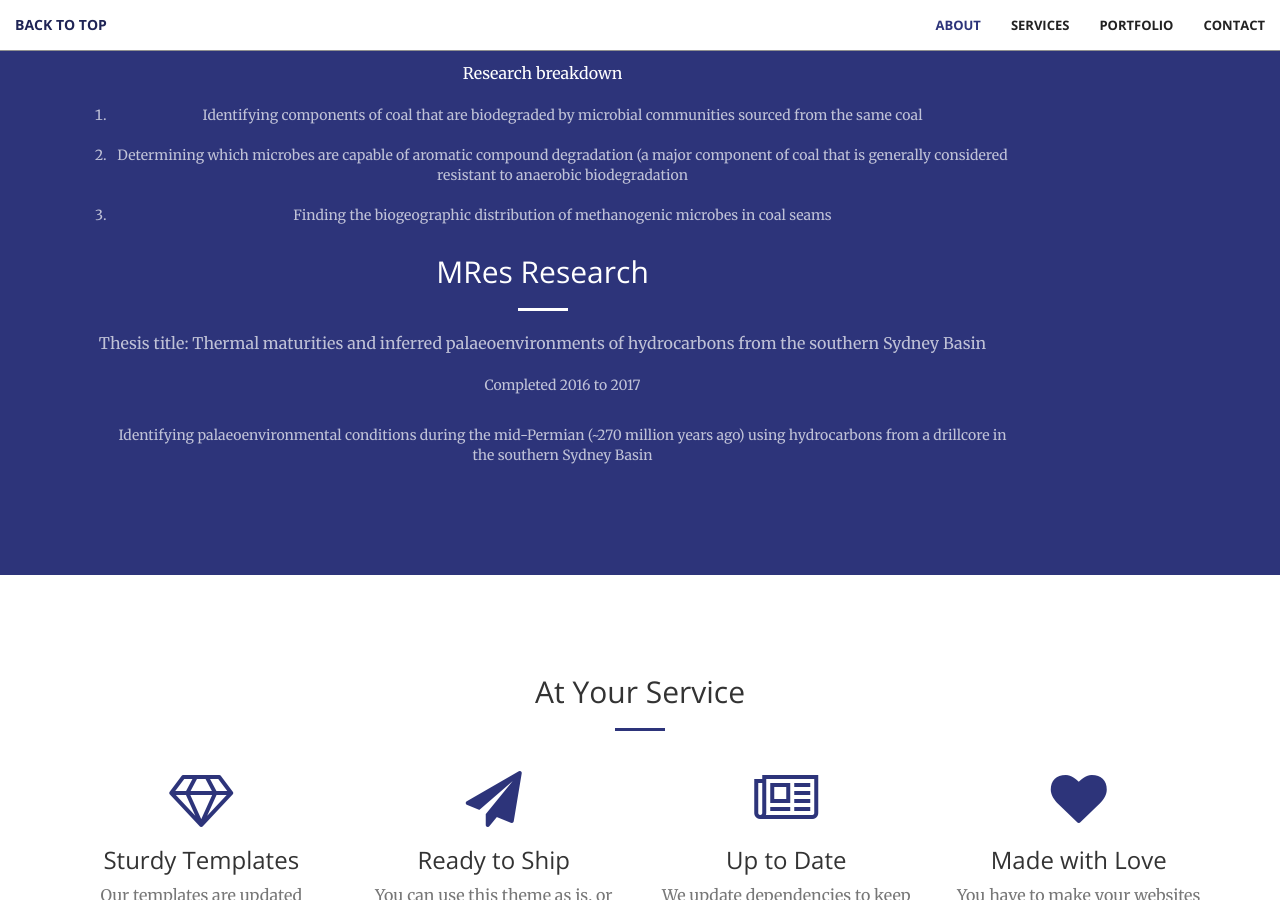
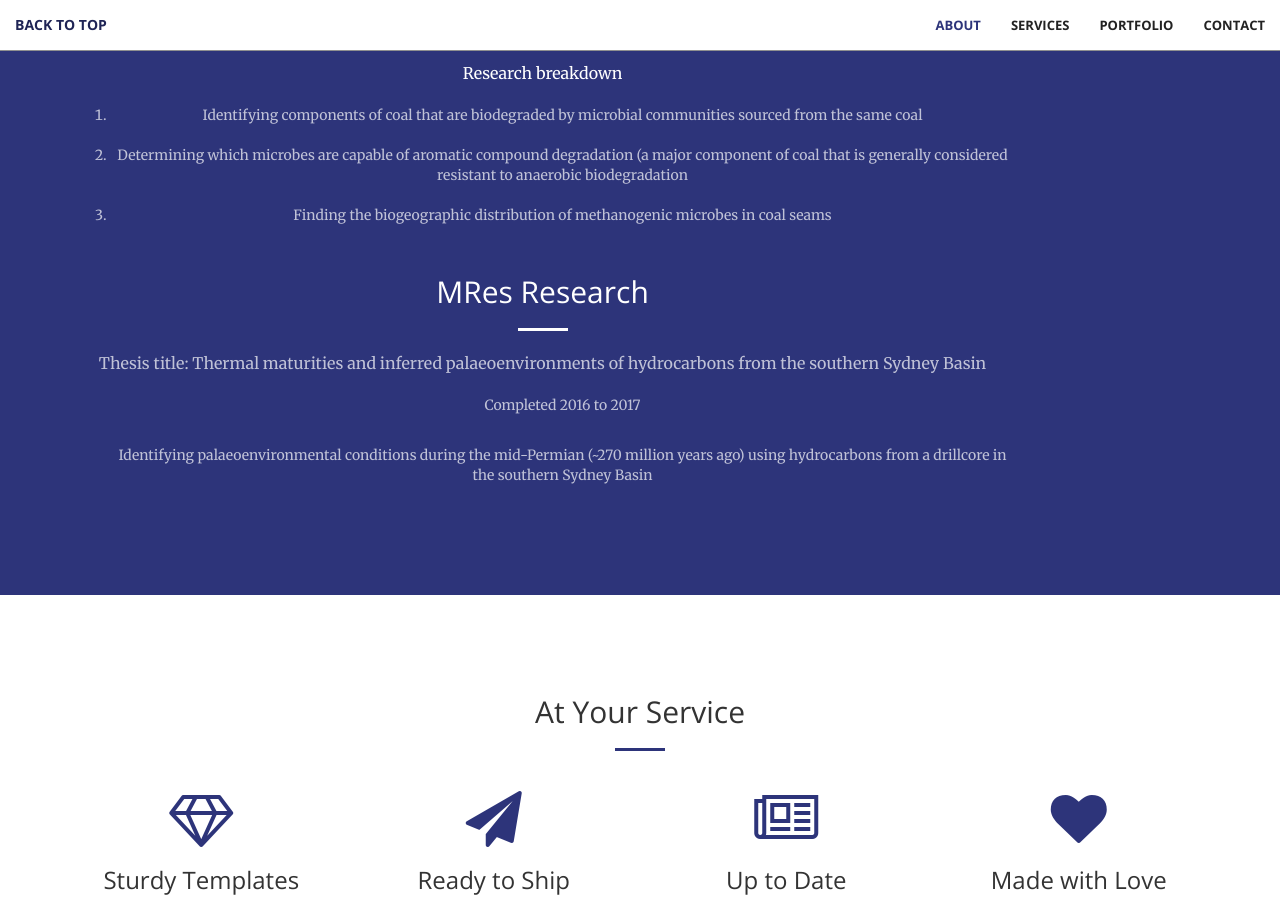
Before and after one commit to bronwyncc/homepage, a Jekyll site: the page built from index.html, in a window 1280 px wide and 900 px high, scrolled down 1109 px. Built offline with Jekyll 4.4.1, drawn with Linux system fonts in a browser that asks for light colours.

Commit message:
Update call-to-action.html

```diff
--- a/_includes/call-to-action.html
+++ b/_includes/call-to-action.html
@@ -20,7 +20,7 @@
     <div class="container">
         <div class="row">
             <div class="col-lg-10 col-lg-offset-0 text-center">
-                <h2 class="section-heading">MRes Research</h2>
+                <br><h2 class="section-heading">MRes Research</h2>
                 <hr class="light">
                 <p class="text-faded">Thesis title: Thermal maturities and inferred palaeoenvironments of hydrocarbons from the southern Sydney Basin<p/>
                 <ol class="text-faded">Completed 2016 to 2017</ol>
```
